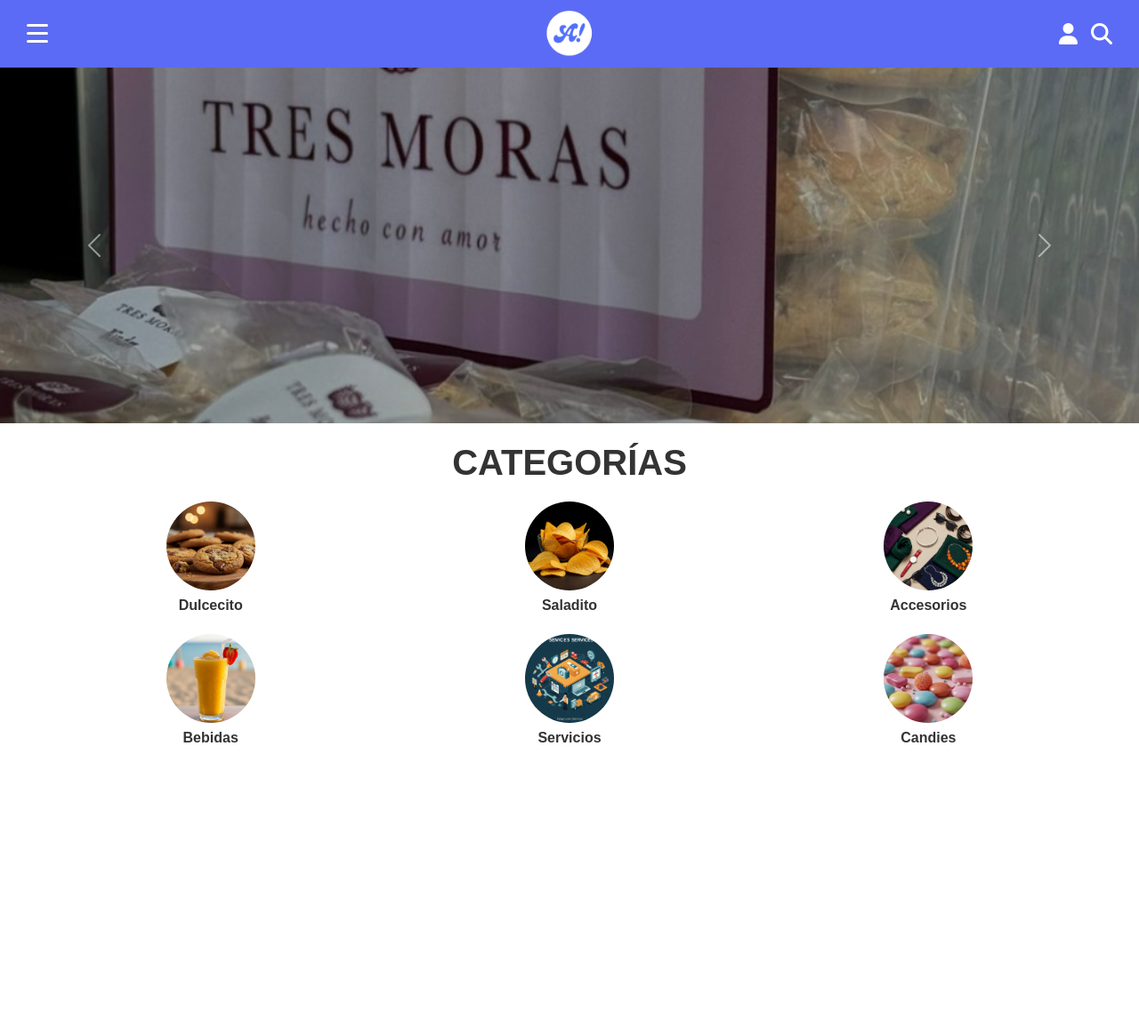
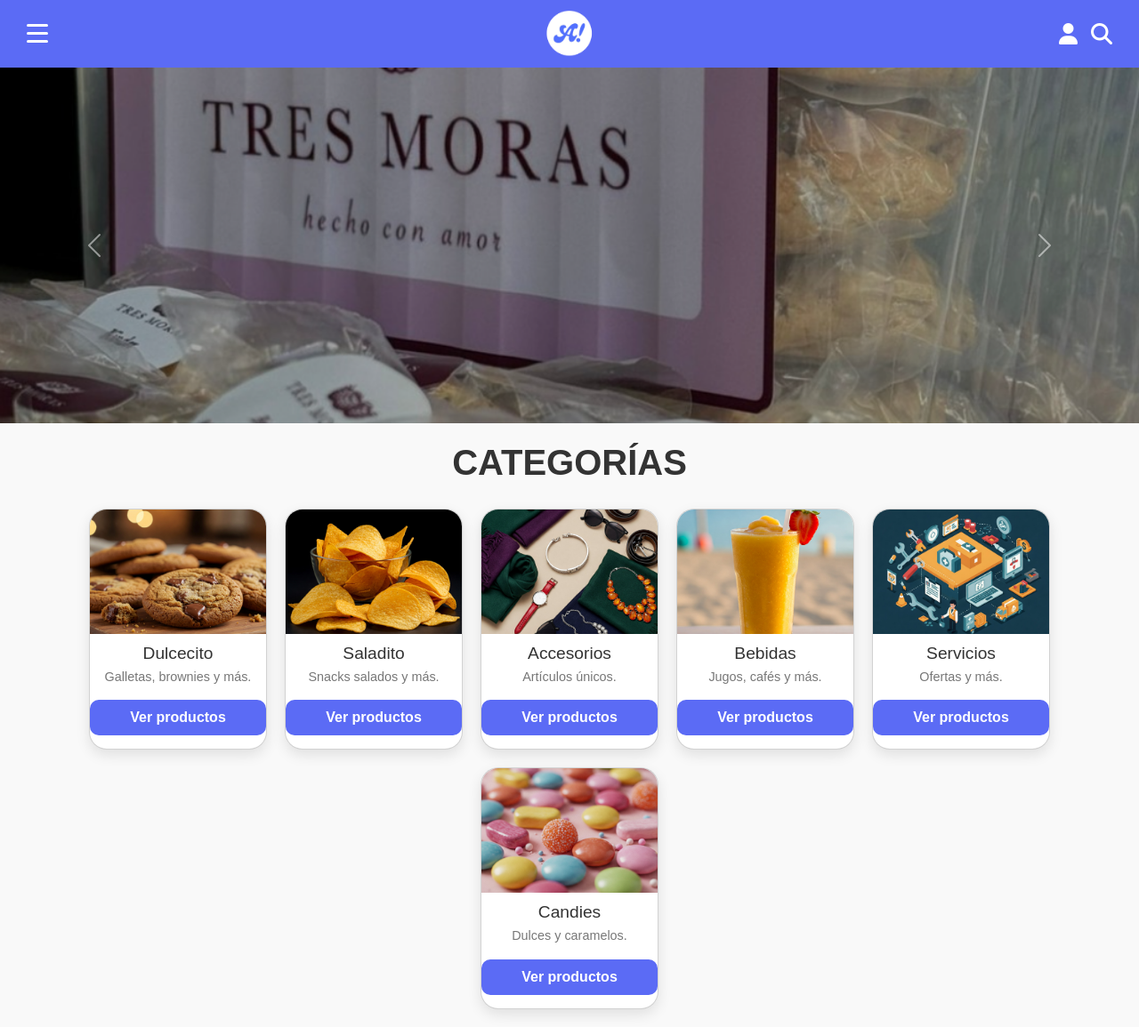
Before and after one commit to CesarMontoyag1/AuxAntojos, a Django app: page /categorias/ in a window 1280 px wide. Shown: the whole page at 89% size. Before the commit the page ends 835 px from the top, so only its background shows below. Run offline with Django 5.2, Linux system fonts and the light colour scheme; the visitor is signed in with stand-in values (Sample User, id 1).

Commit message:
actualizacion2 categorias

```diff
--- a/AntojosEAFIT/negocios/templates/categorias.html
+++ b/AntojosEAFIT/negocios/templates/categorias.html
@@ -8,7 +8,6 @@
     <title>Categorías - Antojos EAFIT</title>
 
     <link href="https://cdn.jsdelivr.net/npm/bootstrap@5.3.0/dist/css/bootstrap.min.css" rel="stylesheet">
-
     <link rel="stylesheet" href="{% static 'cuentas/css/style.css' %}">
     <link rel="stylesheet" href="{% static 'negocios/css/carrusel.css' %}">
     <link rel="stylesheet" href="https://cdnjs.cloudflare.com/ajax/libs/font-awesome/6.4.2/css/all.min.css">
@@ -18,65 +17,73 @@
             margin: 0;
             padding: 0;
             font-family: 'Poppins', sans-serif;
+            background-color: #f9f9f9;
         }
+
         h1 {
             text-align: center;
             font-size: 2.5rem;
             font-weight: 600;
             color: #333;
             margin-top: 20px;
-            margin-bottom: 15px; /* Añadido margen inferior para el buscador */
         }
-        .search-container {
-            display: flex;
-            justify-content: center;
-            margin-bottom: 30px; /* Añadido margen inferior para las categorías */
-            padding: 0 20px;
-        }
-        .search-input {
-            padding: 10px;
-            border: 1px solid #ccc;
-            border-radius: 5px;
-            width: 80%;
-            max-width: 400px;
-            font-size: 1rem;
-        }
+
         .categories {
             display: flex;
             flex-wrap: wrap;
             justify-content: center;
-            gap: 5px -5px;
-            margin: 20px; /* Reducido el margen superior */
+            gap: 20px;
+            padding: 20px;
         }
-        .category-item {
-            display: flex;
-            flex-direction: column;
-            align-items: center;
-            width: calc(33.333% - 10px);
-            margin-bottom: 20px; /* Añadido margen inferior entre categorías */
+
+        .card {
+            width: 200px;
+            background-color: #fff;
+            border-radius: 20px;
+            box-shadow: 0 6px 15px rgba(0, 0, 0, 0.1);
+            overflow: hidden;
+            text-align: center;
+            transition: transform 0.3s, box-shadow 0.3s;
+            cursor: pointer;
         }
-        .category-button {
-            width: 100px;
-            height: 100px;
-            border-radius: 50%;
-            overflow: hidden;
-            display: flex;
-            justify-content: center;
-            align-items: center;
-            text-decoration: none;
+
+        .card:hover {
+            transform: translateY(-10px);
+            box-shadow: 0 12px 25px rgba(0, 0, 0, 0.2);
         }
-        .category-button img {
+
+        .card img {
             width: 100%;
-            height: 100%;
+            height: 140px;
             object-fit: cover;
         }
-        .category-label {
-            text-align: center;
-            font-size: 1rem; /* Ajusta el tamaño si es necesario */
-            font-weight: 600;
+
+        .card h3 {
+            margin: 10px 0 5px;
+            font-size: 1.2em;
             color: #333;
-            font-family: 'Poppins', sans-serif;
-            margin-top: 5px; /* Añadido margen superior para el texto */
+        }
+
+        .card p {
+            margin: 0 0 15px;
+            font-size: 0.9em;
+            color: #777;
+        }
+
+        .card a {
+            display: inline-block;
+            margin-bottom: 15px;
+            padding: 8px 16px;
+            background-color: #5B6BF5;
+            color: white;
+            text-decoration: none;
+            border-radius: 10px;
+            font-weight: bold;
+            transition: background-color 0.3s;
+        }
+
+        .card a:hover {
+            background-color: #9799bd;
         }
     </style>
 </head>
@@ -92,7 +99,6 @@
             </div>
 
             <div class="menu-opciones" id="menu-opciones">
-
                 <a href="{% url 'inicio' %}">Inicio</a>
                 <a href="{% url 'categorias' %}">Categorias</a>
                 <a href="{% url 'catalogo' %}">Emprendimientos</a>
@@ -111,15 +117,16 @@
         <div id="menu-usuario" class="menu-usuario">
             Antojos EAFIT
             {% if user.is_authenticated %}
+            {% else %}
+            {% endif %}
+                <a href="{% url 'login_view' %}">Iniciar Sesión</a>
+                <a href="{% url 'registro_view' %}">Registrarse</a>
                 <p>Bienvenido, {{ user.nombre_completo }}</p>
                 <a href="{% url 'logout' %}">Cerrar Sesión</a>
-            {% else %}
-                <a href="{% url 'login_view' %}">Iniciar Sesión</a>
-                <a href="{% url 'registro_view' %}">Registrarse</a>
-            {% endif %}
         </div>
     </div>
 
+    <!-- Carrusel de emprendimientos -->
     <div id="carouselEmprendimientos" class="carousel slide main-banner-carousel" data-bs-ride="carousel">
         <div class="carousel-inner main-banner-inner">
             <div class="carousel-item active main-banner-item">
@@ -142,31 +149,46 @@
         </button>
     </div>
 
+    <!-- Título de categorías -->
     <h1>CATEGORÍAS</h1>
+
+    <!-- Tarjetas interactivas -->
     <div class="categories">
-        <div class="category-item">
-            <a href="/category1"  class="category-button"><img src="{% static 'cuentas/img/galleta2.jpg' %}" alt="Dulcecito"></a>
-            <div class="category-label">Dulcecito</div>
+        <div class="card">
+            <img src="{% static 'cuentas/img/galleta2.jpg' %}" alt="Dulcecito">
+            <h3>Dulcecito</h3>
+            <p>Galletas, brownies y más.</p>
+            <a href="/category1">Ver productos</a>
         </div>
-        <div class="category-item">
-            <a href="/category2" class="category-button"><img src="{% static 'cuentas/img/chips.jpg' %}" alt="Saladito"></a>
-            <div class="category-label">Saladito</div>
+        <div class="card">
+            <img src="{% static 'cuentas/img/chips.jpg' %}" alt="Saladito">
+            <h3>Saladito</h3>
+            <p>Snacks salados y más.</p>
+            <a href="/category2">Ver productos</a>
         </div>
-        <div class="category-item">
-            <a href="/category3" class="category-button"><img src="{% static 'cuentas/img/accesorios.jpg' %}" alt="Accesorios"></a>
-            <div class="category-label">Accesorios</div>
+        <div class="card">
+            <img src="{% static 'cuentas/img/accesorios.jpg' %}" alt="Accesorios">
+            <h3>Accesorios</h3>
+            <p>Artículos únicos.</p>
+            <a href="/category3">Ver productos</a>
         </div>
-        <div class="category-item">
-            <a href="/category4" class="category-button"><img src="{% static 'cuentas/img/bebida.jpg' %}" alt="Bebidas"></a>
-            <div class="category-label">Bebidas</div>
+        <div class="card">
+            <img src="{% static 'cuentas/img/bebida.jpg' %}" alt="Bebidas">
+            <h3>Bebidas</h3>
+            <p>Jugos, cafés y más.</p>
+            <a href="/category4">Ver productos</a>
         </div>
-        <div class="category-item">
-            <a href="/category5" class="category-button"><img src="{% static 'cuentas/img/servicios.jpg' %}" alt="Servicios"></a>
-            <div class="category-label">Servicios</div>
+        <div class="card">
+            <img src="{% static 'cuentas/img/servicios.jpg' %}" alt="Servicios">
+            <h3>Servicios</h3>
+            <p>Ofertas y más.</p>
+            <a href="/category5">Ver productos</a>
         </div>
-        <div class="category-item">
-            <a href="/category6" class="category-button"><img src="{% static 'cuentas/img/candies.jpg' %}" alt="Candies"></a>
-            <div class="category-label">Candies</div>
+        <div class="card">
+            <img src="{% static 'cuentas/img/candies.jpg' %}" alt="Candies">
+            <h3>Candies</h3>
+            <p>Dulces y caramelos.</p>
+            <a href="/category6">Ver productos</a>
         </div>
     </div>
 
```
